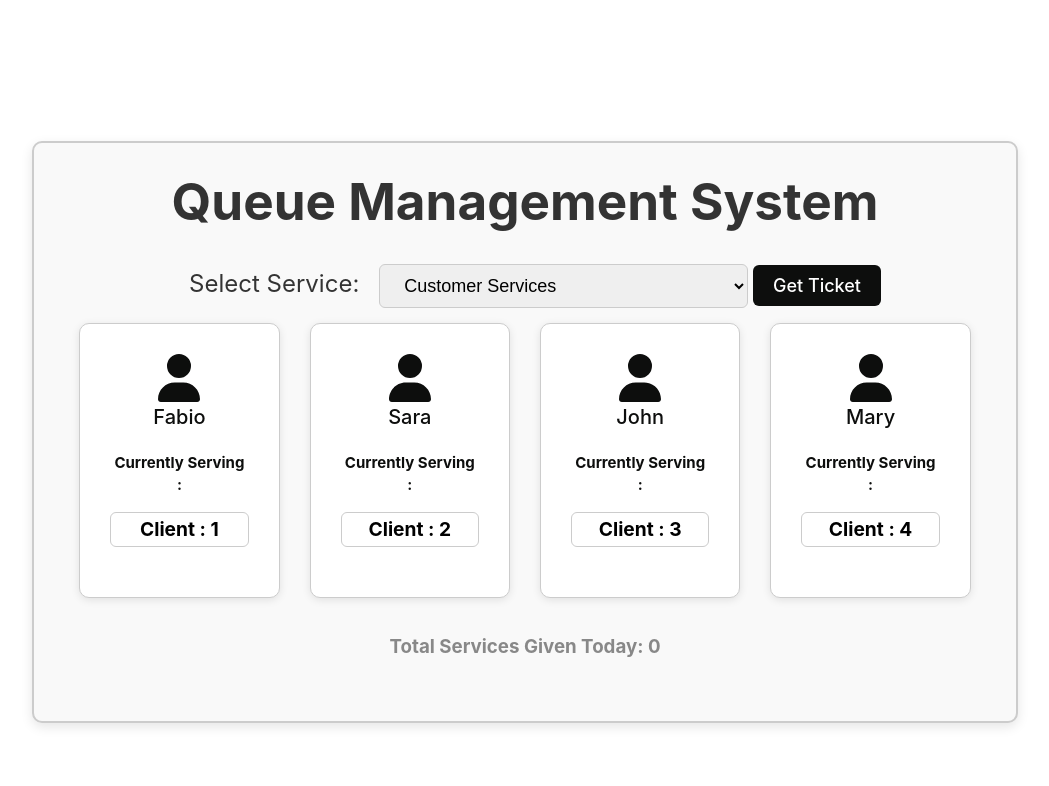
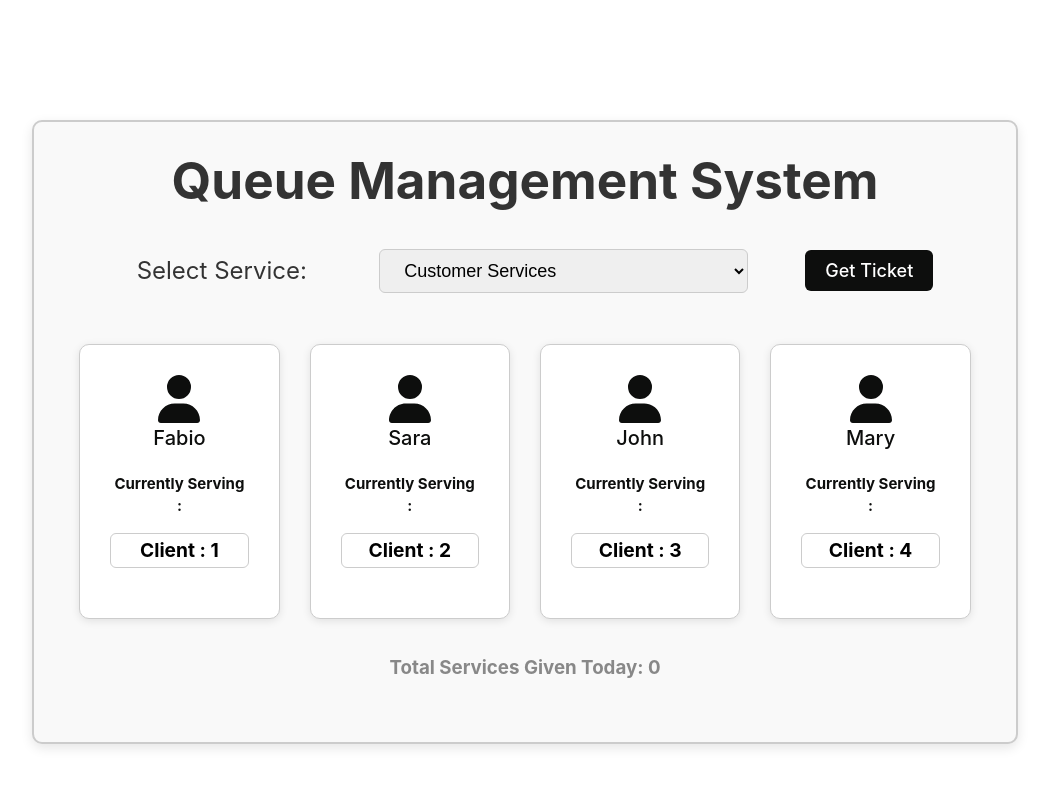
Before and after one commit to ibrahimtaib/SE2-01-mock, a React (Vite) app in the folder client/: page / in a window 1280 px wide. Shown: the top 786 px of the page, without its empty margins (115-1164 px from the left). Built offline with nearby package versions, Linux system fonts and the light colour scheme.

Commit message:
Fixed display for counters

```diff
--- a/client/src/QueManagement.jsx
+++ b/client/src/QueManagement.jsx
@@ -14,7 +14,7 @@ function QueueManagement() {
   const [isCounter, setIsCounter] = useState(false)
   const [isTicket, setIsTicket] = useState(false)
 
-  const buttonDisplay = isTicket ? 'none' : 'initial';
+  const buttonDisplay = isTicket || isCounter ? 'none' : 'flex';
 
 
   const GetTicket = () => {
@@ -27,6 +27,9 @@ function QueueManagement() {
     console.log('serveNext', counterId)
   }
 
+  useEffect(() => {
+    console.log('isTicket', isTicket)
+  }, [isTicket])
 
 
   return (
```
